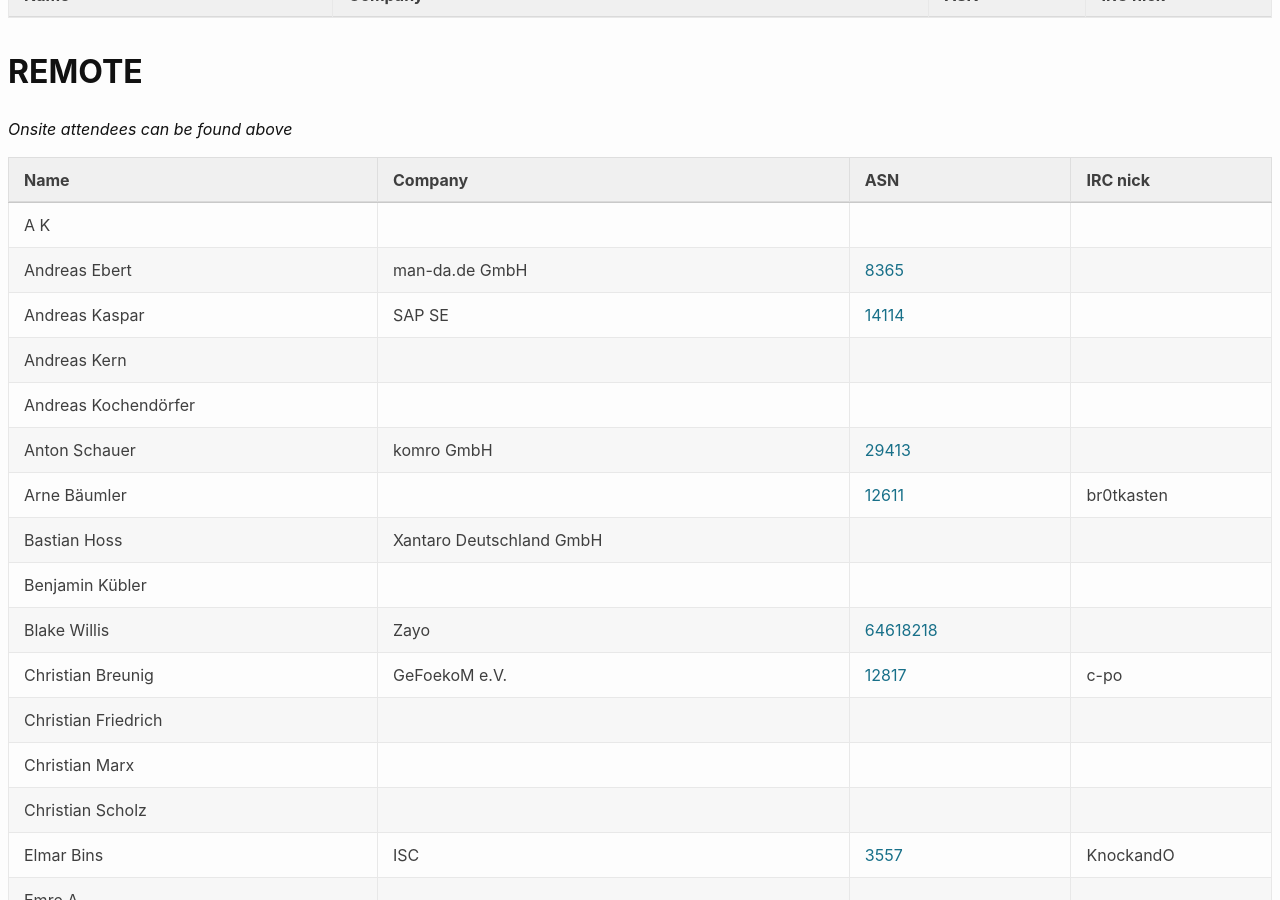
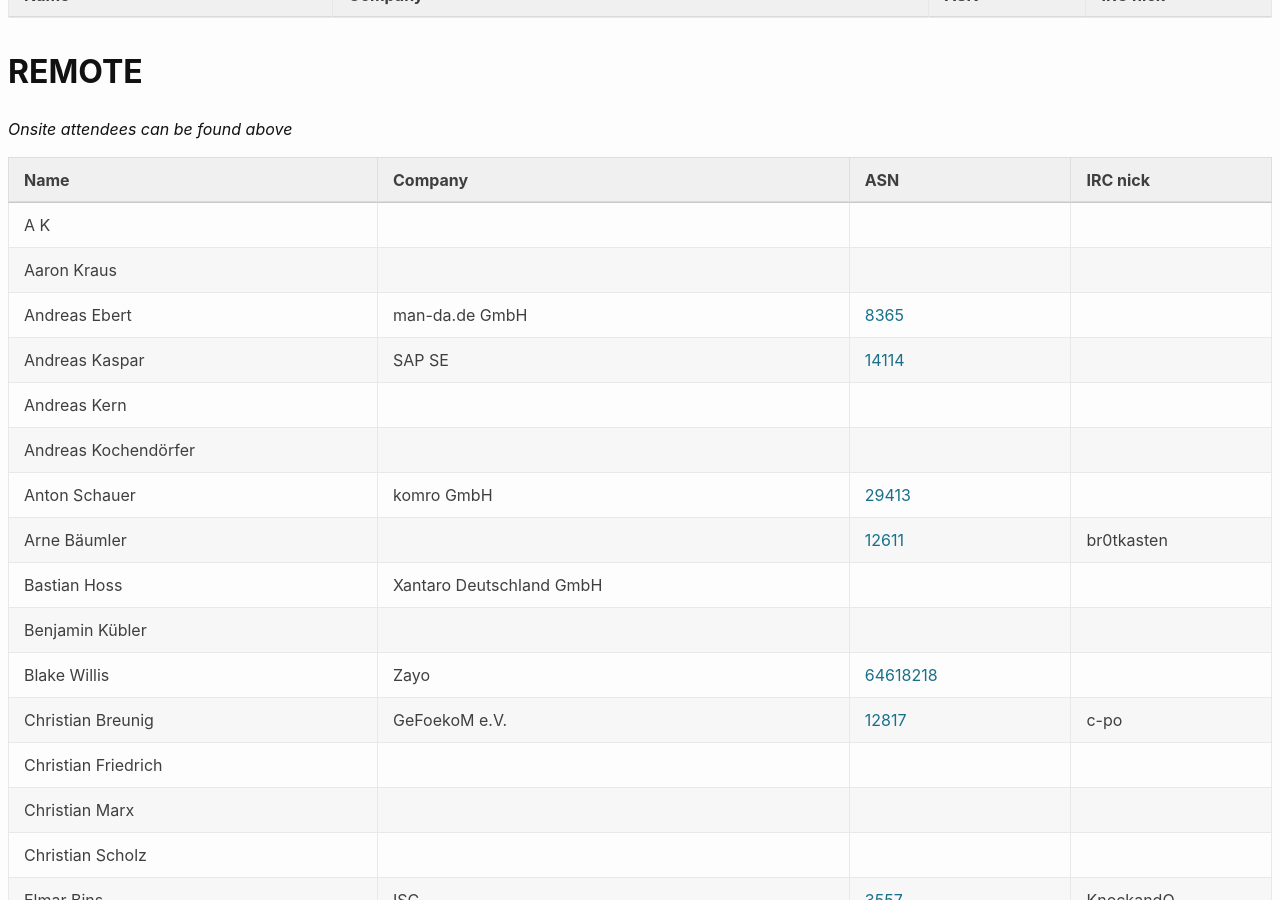
Before and after one commit to denog/pretix-attendeelist, a Jekyll site: the page built from denog15/index.md, in a window 1280 px wide and 900 px high, scrolled down 20589 px. Built offline with Jekyll 4.4.1, drawn with Linux system fonts in a browser that asks for light colours.

Commit message:
Latest data: Mon Nov 13 18:48:18 UTC 2023

```diff
--- a/_data/attendees_denog15_online.json
+++ b/_data/attendees_denog15_online.json
@@ -1,4 +1,10 @@
 [
+  {
+    "name": "Aaron Kraus",
+    "company": null,
+    "irc": null,
+    "asn": null
+  },
   {
     "name": "A K",
     "company": null,
```
